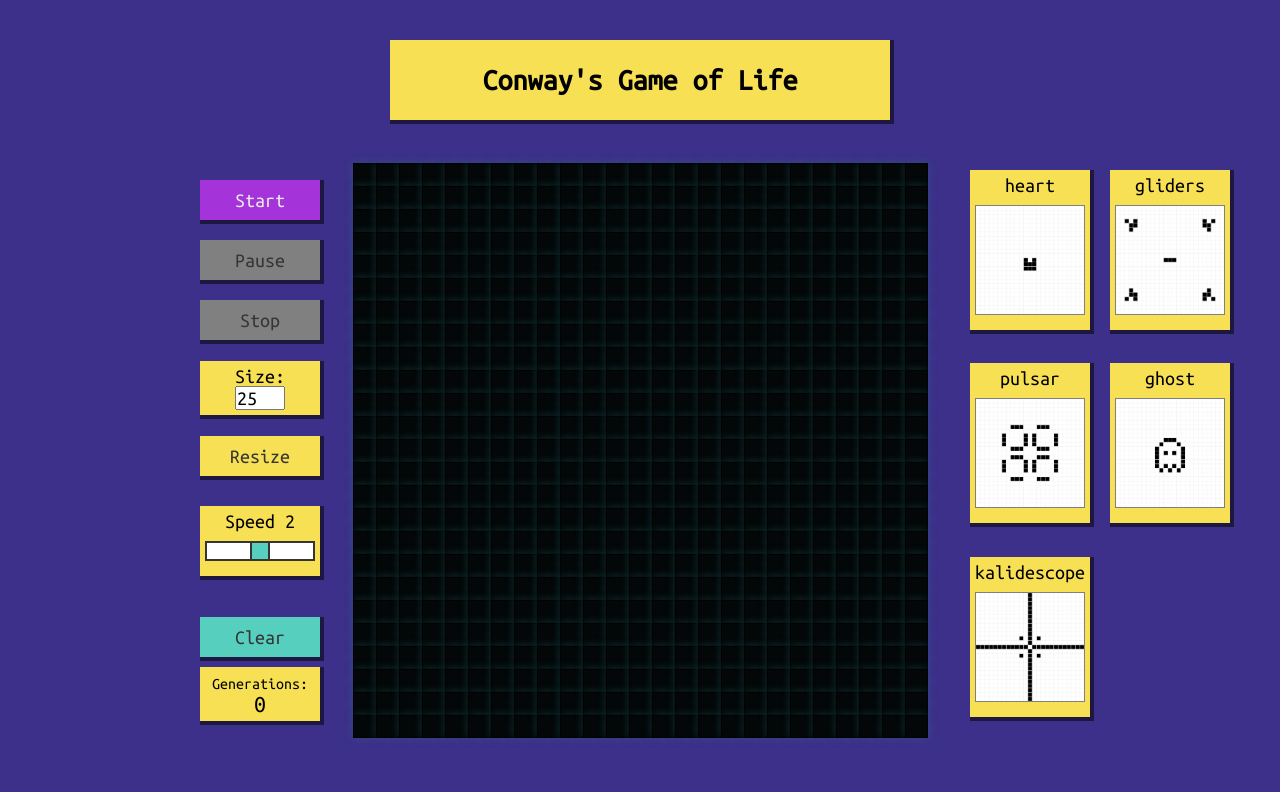
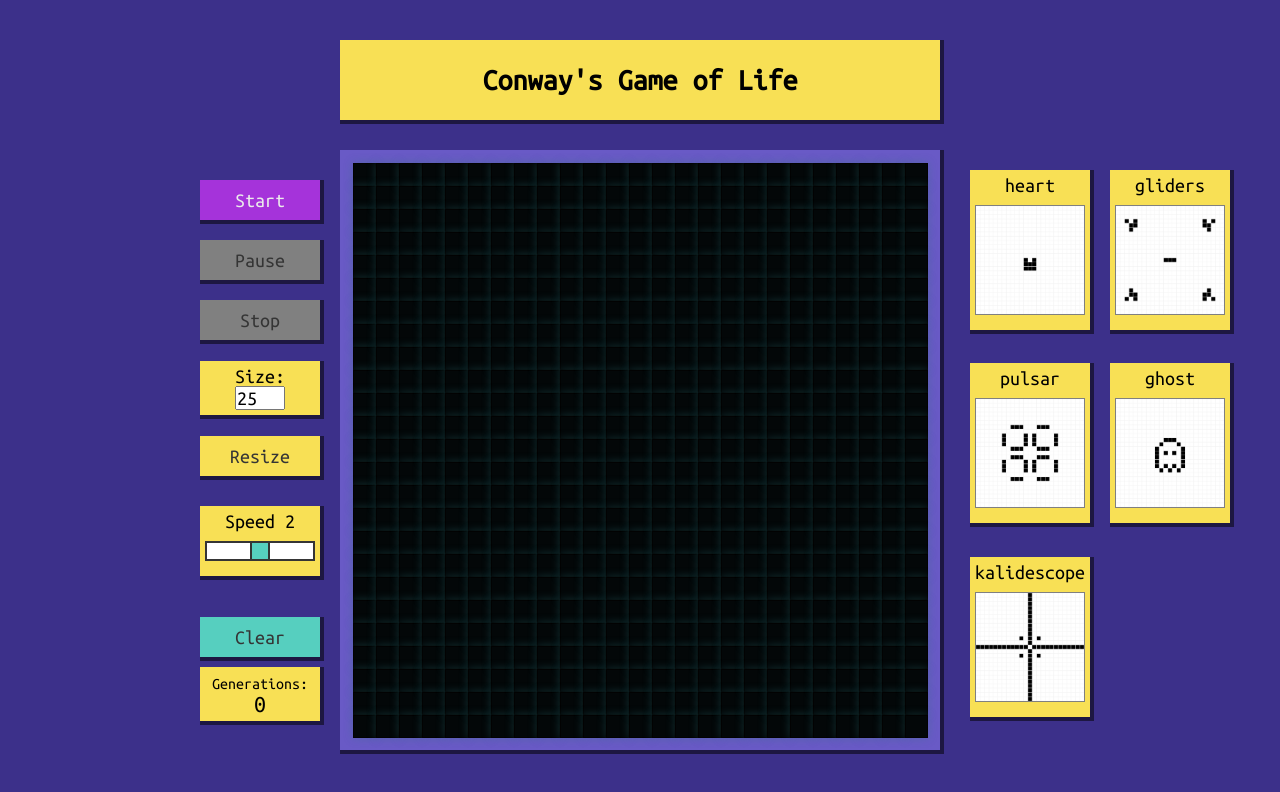
Before and after one commit to drew-ross/game-of-life, a React (Create React App) app in the folder app/: page / in a window 1280 px wide. Shown: the top 792 px of the page. Built offline with nearby package versions, Linux system fonts and the light colour scheme.

Commit message:
Style grid background.

```diff
--- a/app/src/styles/general.scss
+++ b/app/src/styles/general.scss
@@ -89,4 +89,5 @@ input[type="range"] {
 
 content p {
   font-family: $font-content;
+  text-align: left;
 }
--- a/app/src/styles/main.scss
+++ b/app/src/styles/main.scss
@@ -7,7 +7,7 @@ html {
   @include shadow();
   background: $color-main;
   padding: .5rem;
-  max-width: 50rem;
+  max-width: 60rem;
 
   &._small {
     width: 12rem;
@@ -17,6 +17,9 @@ html {
   }
   &._noselect {
     -webkit-user-select: none;
+  }
+  &._nomax {
+    max-width: none;
   }
   &._preset {
     width: 12rem;
@@ -77,6 +80,8 @@ header {
   @include flex(row, center, center);
   margin: -2rem auto 0;
   grid-area: grid;
+  background: lighten($color-secondary, 20);
+  @include shadow();
 
   @media #{$tablet-mobile} {
     margin: 3rem auto;
```
